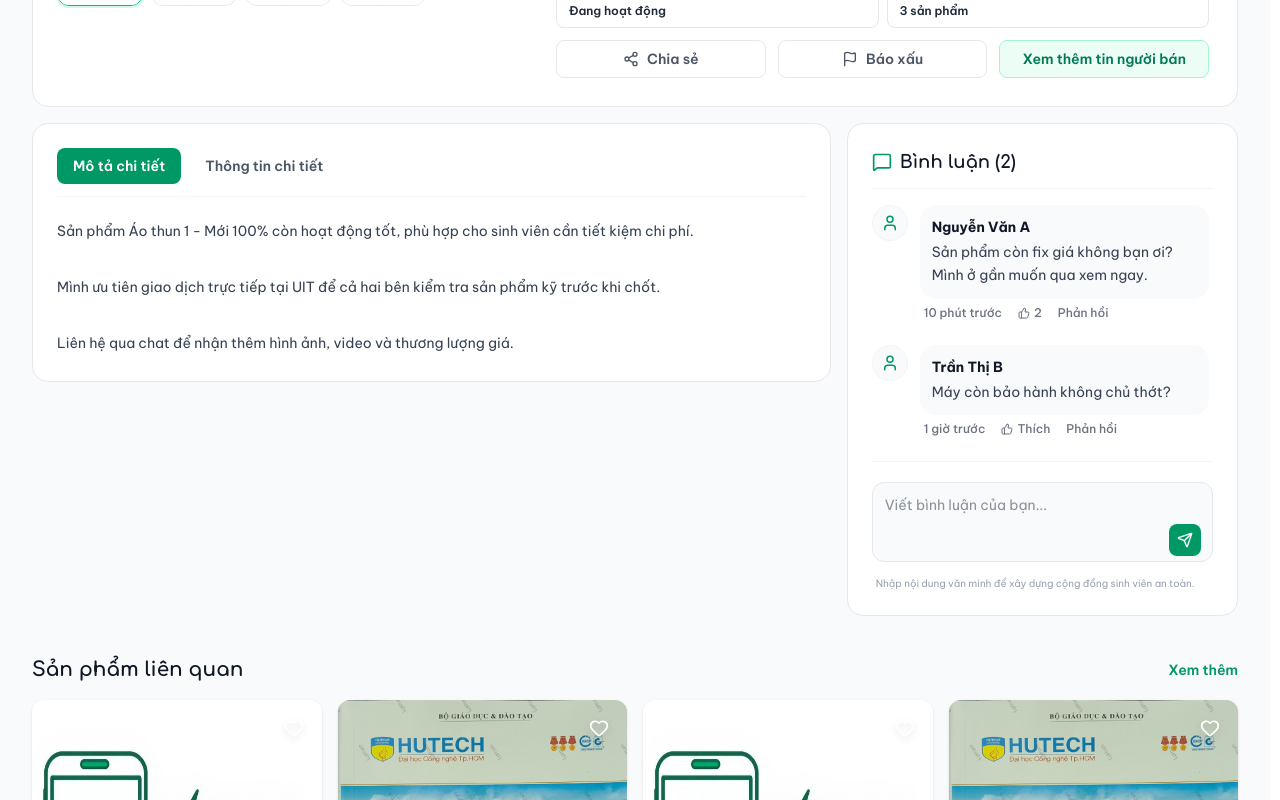
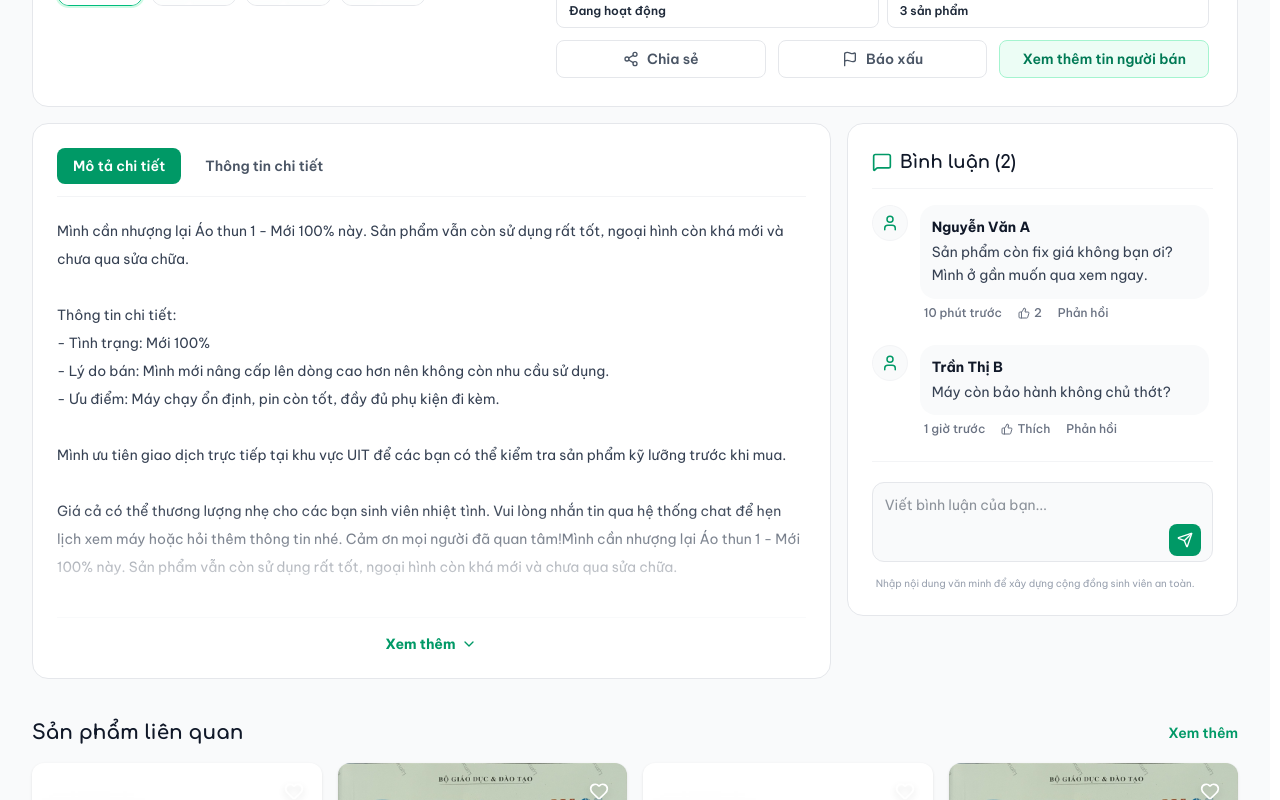
Before and after one commit to ngcnguywn0124/FE-LUM-trade-ecommerce, a Next.js app: page /bai-dang/1 in a window 1280 px wide. Shown: the part 720-1520 px from the top of the page. Built offline with nearby package versions, Linux system fonts and the light colour scheme.

Commit message:
style: update UI productDetails v2

```diff
--- a/app/bai-dang/[id]/page.tsx
+++ b/app/bai-dang/[id]/page.tsx
@@ -74,11 +74,43 @@ const ProductDetailPage = () => {
     return Array.from({ length: Math.max(product.imageCount || 1, 4) }, () => mainImage);
   }, [product]);
   const productCondition = conditionLabels[product.condition || "used"] || "Đã qua sử dụng";
-  const productDescription = `Sản phẩm ${product.name} còn hoạt động tốt, phù hợp cho sinh viên cần tiết kiệm chi phí.
+  const productDescription = `Mình cần nhượng lại ${product.name} này. Sản phẩm vẫn còn sử dụng rất tốt, ngoại hình còn khá mới và chưa qua sửa chữa.
 
-Mình ưu tiên giao dịch trực tiếp tại ${product.school}${product.campus ? ` - ${product.campus}` : ""} để cả hai bên kiểm tra sản phẩm kỹ trước khi chốt.
+Thông tin chi tiết:
+- Tình trạng: ${productCondition}
+- Lý do bán: Mình mới nâng cấp lên dòng cao hơn nên không còn nhu cầu sử dụng.
+- Ưu điểm: Máy chạy ổn định, pin còn tốt, đầy đủ phụ kiện đi kèm.
 
-Liên hệ qua chat để nhận thêm hình ảnh, video và thương lượng giá.`;
+Mình ưu tiên giao dịch trực tiếp tại khu vực ${product.school}${product.campus ? ` (${product.campus})` : ""} để các bạn có thể kiểm tra sản phẩm kỹ lưỡng trước khi mua.
+
+Giá cả có thể thương lượng nhẹ cho các bạn sinh viên nhiệt tình. Vui lòng nhắn tin qua hệ thống chat để hẹn lịch xem máy hoặc hỏi thêm thông tin nhé. Cảm ơn mọi người đã quan tâm!Mình cần nhượng lại ${product.name} này. Sản phẩm vẫn còn sử dụng rất tốt, ngoại hình còn khá mới và chưa qua sửa chữa.
+
+Thông tin chi tiết:
+- Tình trạng: ${productCondition}
+- Lý do bán: Mình mới nâng cấp lên dòng cao hơn nên không còn nhu cầu sử dụng.
+- Ưu điểm: Máy chạy ổn định, pin còn tốt, đầy đủ phụ kiện đi kèm.
+
+Mình ưu tiên giao dịch trực tiếp tại khu vực ${product.school}${product.campus ? ` (${product.campus})` : ""} để các bạn có thể kiểm tra sản phẩm kỹ lưỡng trước khi mua.
+
+Giá cả có thể thương lượng nhẹ cho các bạn sinh viên nhiệt tình. Vui lòng nhắn tin qua hệ thống chat để hẹn lịch xem máy hoặc hỏi thêm thông tin nhé. Cảm ơn mọi người đã quan tâm!Mình cần nhượng lại ${product.name} này. Sản phẩm vẫn còn sử dụng rất tốt, ngoại hình còn khá mới và chưa qua sửa chữa.
+
+Thông tin chi tiết:
+- Tình trạng: ${productCondition}
+- Lý do bán: Mình mới nâng cấp lên dòng cao hơn nên không còn nhu cầu sử dụng.
+- Ưu điểm: Máy chạy ổn định, pin còn tốt, đầy đủ phụ kiện đi kèm.
+
+Mình ưu tiên giao dịch trực tiếp tại khu vực ${product.school}${product.campus ? ` (${product.campus})` : ""} để các bạn có thể kiểm tra sản phẩm kỹ lưỡng trước khi mua.
+
+Giá cả có thể thương lượng nhẹ cho các bạn sinh viên nhiệt tình. Vui lòng nhắn tin qua hệ thống chat để hẹn lịch xem máy hoặc hỏi thêm thông tin nhé. Cảm ơn mọi người đã quan tâm!Mình cần nhượng lại ${product.name} này. Sản phẩm vẫn còn sử dụng rất tốt, ngoại hình còn khá mới và chưa qua sửa chữa.
+
+Thông tin chi tiết:
+- Tình trạng: ${productCondition}
+- Lý do bán: Mình mới nâng cấp lên dòng cao hơn nên không còn nhu cầu sử dụng.
+- Ưu điểm: Máy chạy ổn định, pin còn tốt, đầy đủ phụ kiện đi kèm.
+
+Mình ưu tiên giao dịch trực tiếp tại khu vực ${product.school}${product.campus ? ` (${product.campus})` : ""} để các bạn có thể kiểm tra sản phẩm kỹ lưỡng trước khi mua.
+
+Giá cả có thể thương lượng nhẹ cho các bạn sinh viên nhiệt tình. Vui lòng nhắn tin qua hệ thống chat để hẹn lịch xem máy hoặc hỏi thêm thông tin nhé. Cảm ơn mọi người đã quan tâm!`;
 
   const specs = [
     { label: "Danh mục", value: product.category || "Đang cập nhật" },
@@ -130,11 +162,11 @@ Liên hệ qua chat để nhận thêm hình ảnh, video và thương lượng
           </div>
         </section>
 
-        <div className="mt-4 grid grid-cols-1 gap-4 lg:grid-cols-12">
+        <div className="mt-4 grid grid-cols-1 gap-4 lg:grid-cols-12 items-start">
           <div className="lg:col-span-8">
             <ProductDetailTabs description={productDescription} specs={specs} />
           </div>
-          <div className="lg:col-span-4">
+          <div className="lg:col-span-4 lg:sticky lg:top-24">
             <ProductComments />
           </div>
         </div>
--- a/components/features/product/details/ProductComments.tsx
+++ b/components/features/product/details/ProductComments.tsx
@@ -53,7 +53,7 @@ const ProductComments = () => {
   };
 
   return (
-    <section className="flex h-full flex-col rounded-2xl border border-gray-200 bg-white p-5 sm:p-6">
+    <section className="flex flex-col rounded-2xl border border-gray-200 bg-white p-5 sm:p-6">
       <div className="mb-4 flex items-center gap-2 border-b border-gray-100 pb-3">
         <MessageSquare size={20} className="text-emerald-600" />
         <h2 className="text-lg font-bold text-gray-900">Bình luận ({comments.length})</h2>
--- a/components/features/product/details/ProductDetailTabs.tsx
+++ b/components/features/product/details/ProductDetailTabs.tsx
@@ -1,6 +1,7 @@
 "use client";
 
-import { useState } from "react";
+import { useState, useRef, useEffect } from "react";
+import { ChevronDown, ChevronUp } from "lucide-react";
 
 interface ProductDetailTabsProps {
   description: string;
@@ -9,12 +10,27 @@ interface ProductDetailTabsProps {
 
 const ProductDetailTabs = ({ description, specs }: ProductDetailTabsProps) => {
   const [activeTab, setActiveTab] = useState<"description" | "specs">("description");
+  const [isExpanded, setIsExpanded] = useState(false);
+  const [showButton, setShowButton] = useState(false);
+  const contentRef = useRef<HTMLDivElement>(null);
+
+  const maxHeight = 384; // Tương đương max-h-96 (~384px) của section comment
+
+  useEffect(() => {
+    if (contentRef.current) {
+      setShowButton(contentRef.current.scrollHeight > maxHeight);
+    }
+    // Không tự động mở rộng khi đổi tab
+  }, [activeTab, description, specs]);
 
   return (
-    <section className="rounded-2xl border border-gray-200 bg-white p-5 sm:p-6">
+    <section className="rounded-2xl border border-gray-200 bg-white p-5 sm:p-6 overflow-hidden flex flex-col">
       <div className="mb-5 flex items-center gap-2 border-b border-gray-100 pb-3">
         <button
-          onClick={() => setActiveTab("description")}
+          onClick={() => {
+            setActiveTab("description");
+            setIsExpanded(false);
+          }}
           className={`rounded-lg px-4 py-2 text-sm font-semibold transition-colors cursor-pointer ${
             activeTab === "description"
               ? "bg-emerald-600 text-white"
@@ -24,7 +40,10 @@ const ProductDetailTabs = ({ description, specs }: ProductDetailTabsProps) => {
           Mô tả chi tiết
         </button>
         <button
-          onClick={() => setActiveTab("specs")}
+          onClick={() => {
+            setActiveTab("specs");
+            setIsExpanded(false);
+          }}
           className={`rounded-lg px-4 py-2 text-sm font-semibold transition-colors cursor-pointer ${
             activeTab === "specs" ? "bg-emerald-600 text-white" : "text-gray-600 hover:bg-gray-100"
           }`}
@@ -33,6 +52,11 @@ const ProductDetailTabs = ({ description, specs }: ProductDetailTabsProps) => {
         </button>
       </div>
 
+      <div
+        ref={contentRef}
+        className="relative transition-all duration-300 ease-in-out overflow-hidden"
+        style={{ maxHeight: isExpanded ? "none" : `${maxHeight}px` }}
+      >
         {activeTab === "description" ? (
           <p className="whitespace-pre-line text-sm leading-7 text-gray-700">{description}</p>
         ) : (
@@ -56,6 +80,30 @@ const ProductDetailTabs = ({ description, specs }: ProductDetailTabsProps) => {
             </table>
           </div>
         )}
+
+        {!isExpanded && showButton && (
+          <div className="absolute bottom-0 left-0 h-24 w-full bg-gradient-to-t from-white to-transparent pointer-events-none" />
+        )}
+      </div>
+
+      {showButton && (
+        <div className="mt-4 flex justify-center border-t border-gray-50 pt-4">
+          <button
+            onClick={() => setIsExpanded(!isExpanded)}
+            className="flex items-center gap-1.5 text-sm font-bold text-emerald-600 hover:text-emerald-700 transition-colors cursor-pointer"
+          >
+            {isExpanded ? (
+              <>
+                Thu gọn <ChevronUp size={16} />
+              </>
+            ) : (
+              <>
+                Xem thêm <ChevronDown size={16} />
+              </>
+            )}
+          </button>
+        </div>
+      )}
     </section>
   );
 };
```
Lines whose indentation alone changed are shown as unchanged.
